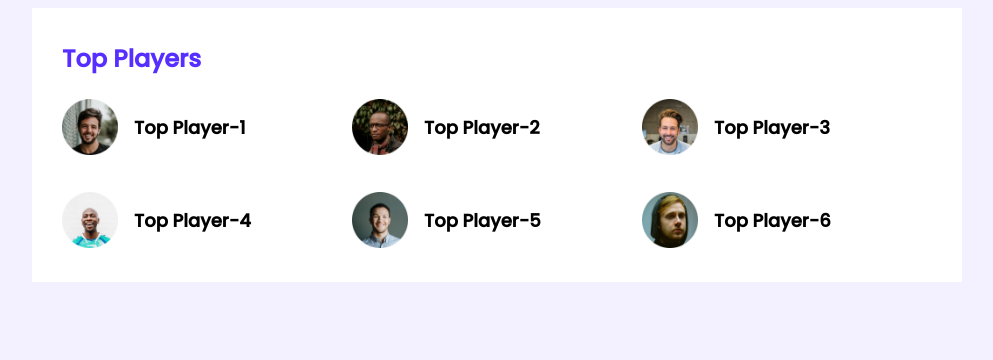
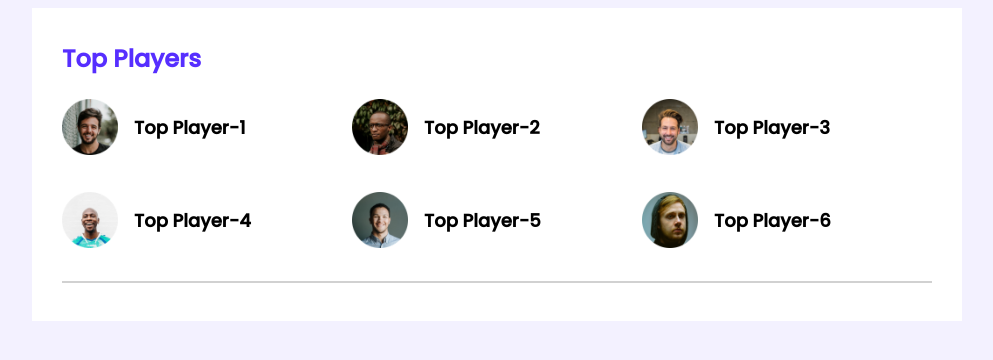
Before and after one commit to burhan103335/Programming-Hero, a plain HTML site: page leader-board-css3/index.html in a window 1280 px wide. Shown: the whole page, without its empty margins (143-1136 px from the left). Drawn offline with Linux system fonts and the light colour scheme.

Commit message:
hr line added

```diff
--- a/leader-board-css3/index.html
+++ b/leader-board-css3/index.html
@@ -48,6 +48,7 @@
                     </div>
                 </div>
             </div>
+            <hr>
         </section>
     </main>
 </body>
--- a/leader-board-css3/styles/style.css
+++ b/leader-board-css3/styles/style.css
@@ -2,7 +2,6 @@
 
 @import url('https://fonts.googleapis.com/css2?family=Open+Sans&family=Poppins:wght@500&display=swap');
 
-/* top players style  */
 
 body {
     font-family: 'Open Sans', sans-serif;
@@ -21,6 +20,15 @@ main {
     padding: 30px;
 }
 
+hr {
+    border: 1px solid #D1D1D1;
+}
+
+/* top players style  */
+
+.top-players {
+    padding-bottom: 21px;
+}
 .section-title {
     color: #562EFF;
     font-size: 24px;
```
